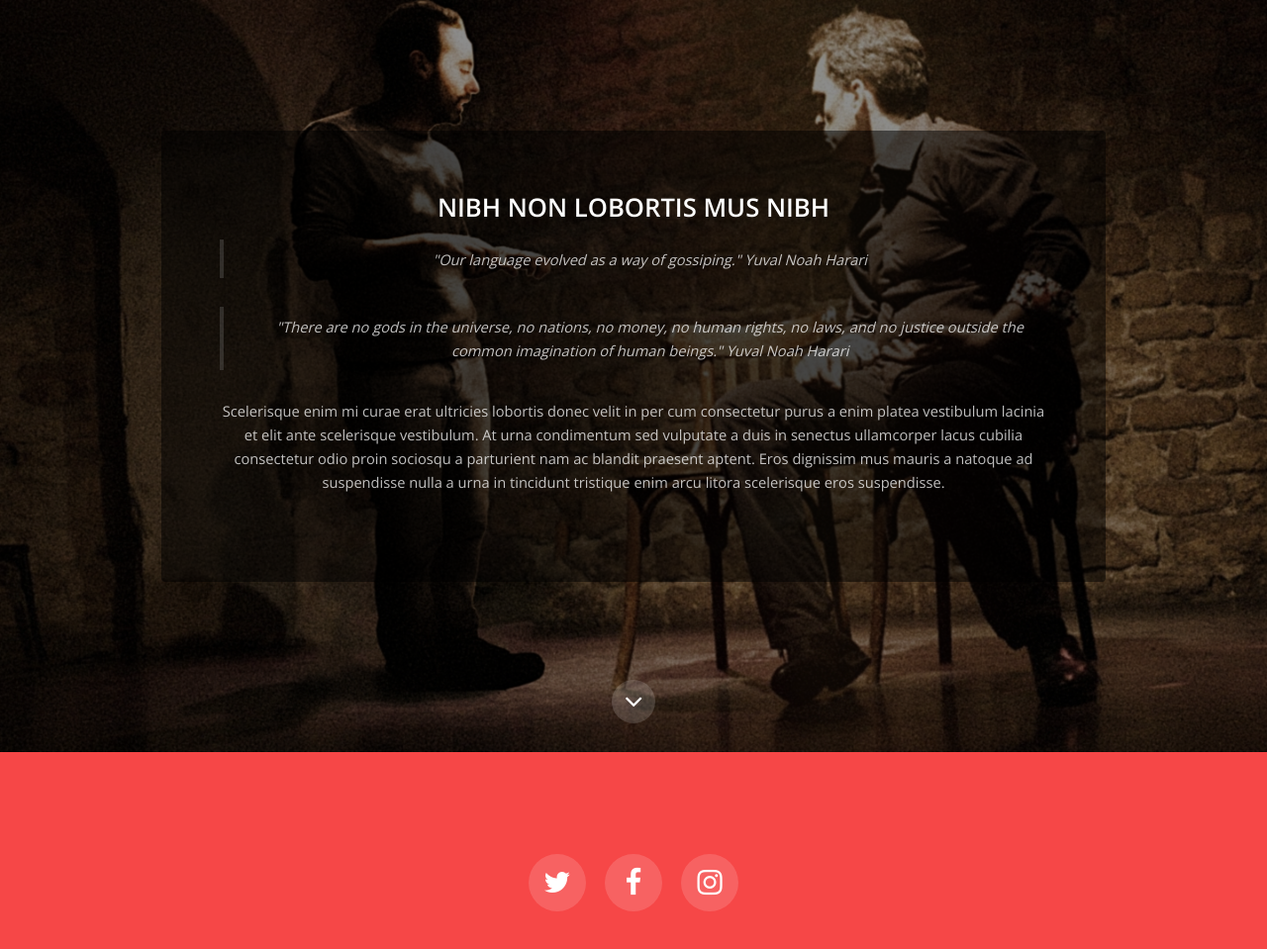
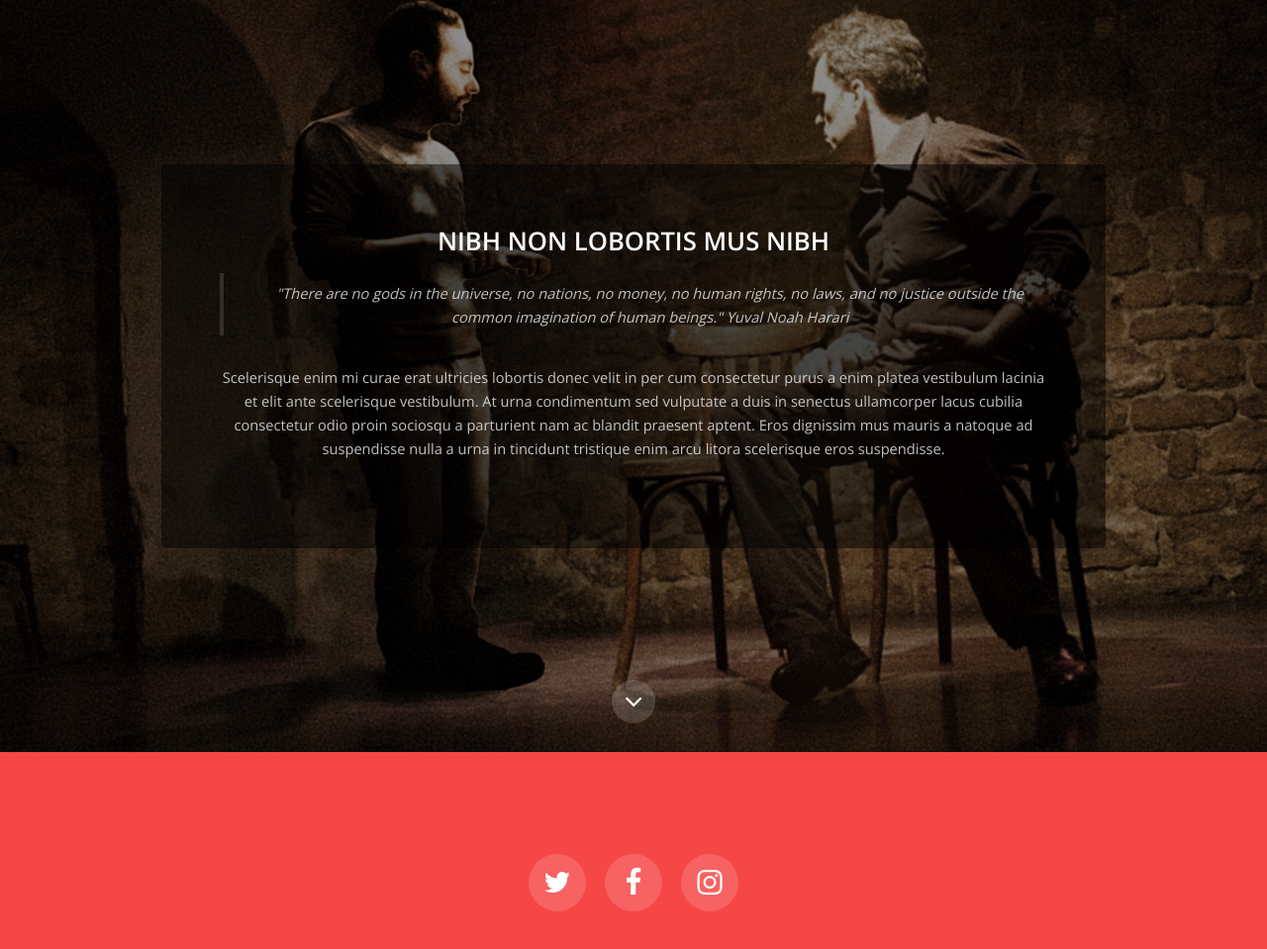
Before and after one commit to theworldasastage/fakeduo, a plain HTML site: page index.html in a window 1280 px wide. Shown: the part 840-1799 px from the top of the page at 99% size. Drawn offline with nearby package versions, Linux system fonts and the light colour scheme.

Commit message:
correction

```diff
--- a/index.html
+++ b/index.html
@@ -51,11 +51,6 @@
 							<h2>Nibh non lobortis mus nibh</h2>
 						</header>
 						<div class="content">
-								<blockquote>
-									"Our language evolved as a way of gossiping."
-									<small>Yuval Noah Harari</small>
-								</blockquote>
-
 								<blockquote>
 									"There are no gods in the universe, no nations, no money, no human rights, no laws, and no justice outside the common imagination of human beings."
 									<small>Yuval Noah Harari</small>
```
Also changed, not shown: images/banner3.jpg (deleted), images/banner4.jpg (deleted), images/banner5.jpg (deleted), images/pic01.jpg (deleted), images/pic02.jpg (deleted), 4 other files.
